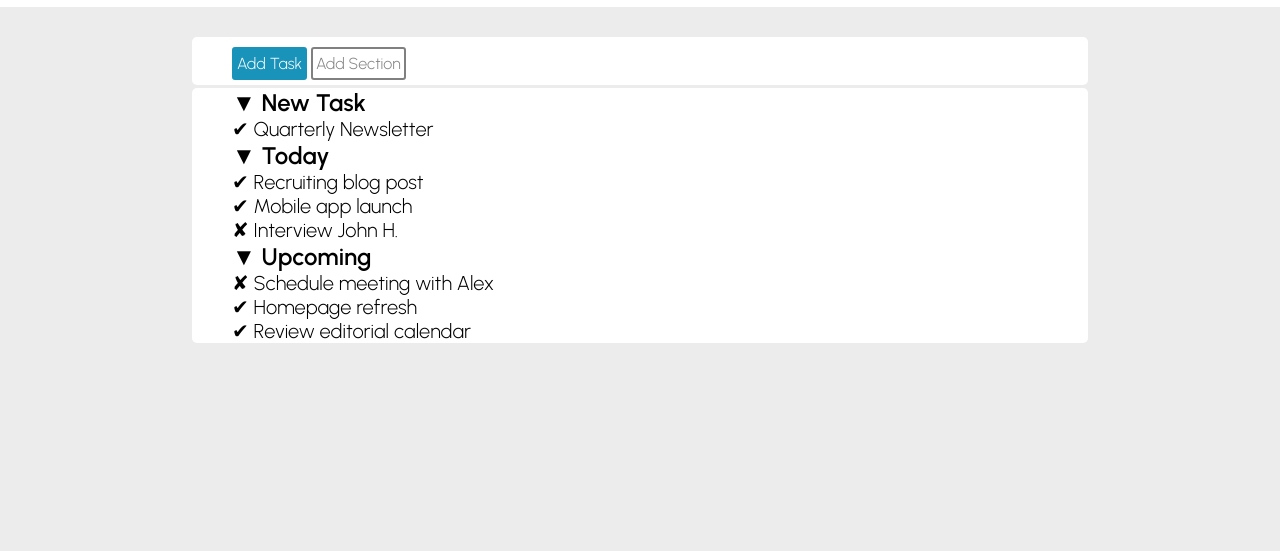
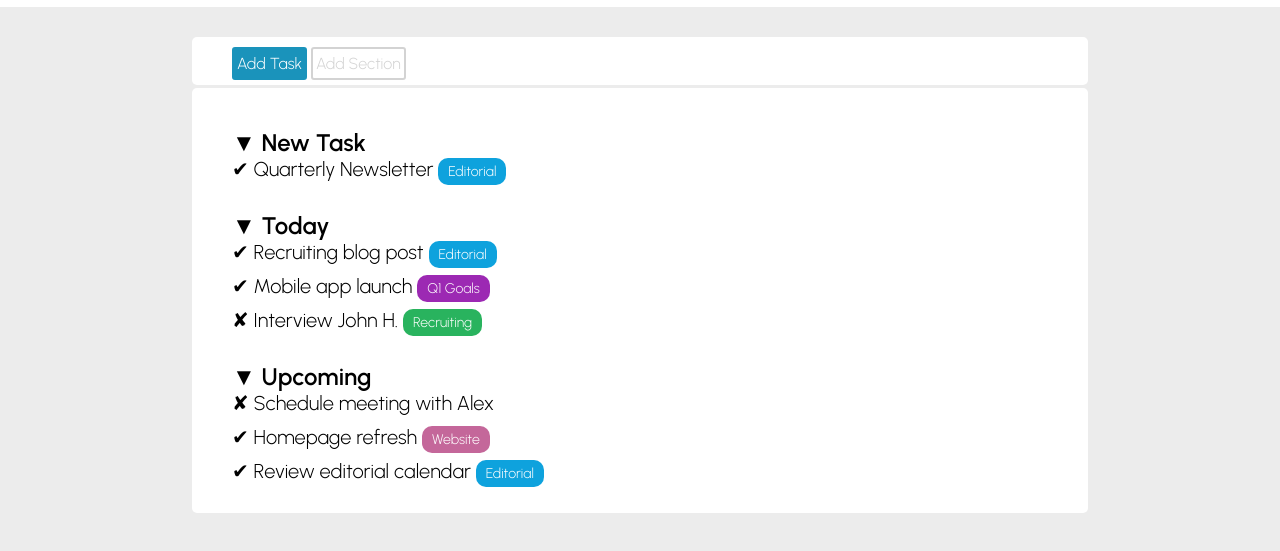
Before and after one commit to FrancescoSanti1/html-css-toboolist, a plain HTML site: page index.html in a window 1280 px wide. Shown: the part 63-614 px from the top of the page. Drawn offline with Linux system fonts and the light colour scheme.

Commit message:
versione finale commentata

```diff
--- a/css/style.css
+++ b/css/style.css
@@ -20,15 +20,13 @@ header {
 
 #logo {
     height: 50px;
-    line-height: 70px;
+    line-height: 50px;
     vertical-align: middle;
 }
 
 #titolo-pagina {
     font-size: 30px;
     font-weight: 600;
-    /* line-height: 50px;
-    vertical-align: middle; */
 }
 
 /* CSS relativo al contenitore e alle sue parti */
@@ -43,6 +41,8 @@ main, #sezione-pulsanti {
     border-radius: 5px;
     padding-left: 40px;
 }
+
+/* CSS relativo alla sezione dei due pulsanti */
 
 #sezione-pulsanti {
     padding-top: 10px;
@@ -63,20 +63,24 @@ main, #sezione-pulsanti {
 
 #pulsante-bianco {
     background-color: white;
-    color: grey;
-    border: solid 2px grey;
+    color: lightgrey;
+    border: solid 2px lightgrey;
 }
+
+/* CSS relativo al main che contiene tutte le task */
 
 main {
     margin-top: 3px;
+    padding-top: 40px;
 }
 
-.titolo-sezione {
-    font-weight: 600;
+.sezione-task {
+    padding-bottom: 20px;
 }
 
 .task {
     font-size: 20px;
+    margin-bottom: 10px;
 }
 
 .titolo-sezione::before {
@@ -90,3 +94,38 @@ main {
 .da-fare .task-descrizione::before {
     content: "\2718  ";
 }
+
+/* Questa parte assegna i bollini degli argomenti ai singoli task */
+
+.argomento {
+    font-size: 14px;
+    color: white;
+}
+
+.editorial::after {
+    content: "Editorial";
+    background-color: rgb(14, 162, 221);
+    border-radius: 10px;
+    padding: 5px 10px;
+}
+
+.goals::after {
+    content: "Q1 Goals";
+    background-color: rgb(156, 41, 179);
+    border-radius: 10px;
+    padding: 5px 10px;
+}
+
+.recruiting::after {
+    content: "Recruiting";
+    background-color: rgb(41, 179, 94);
+    border-radius: 10px;
+    padding: 5px 10px;
+}
+
+.website::after {
+    content: "Website";
+    background-color: rgb(196, 103, 154);
+    border-radius: 10px;
+    padding: 5px 10px;
+}
--- a/index.html
+++ b/index.html
@@ -7,20 +7,24 @@
     <link rel="stylesheet" href="css/style.css">
     <title>Toboolist</title>
 </head>
+
 <body>
     <header>
         <img id="logo" src="img/logo.png" alt="Logo Boolean">
         <span id="titolo-pagina">Toboolist</span>
     </header>
 
+    <!-- contenitore che contiene la sezione con i due pulsanti più il main che contiene tutte le task -->
     <div id="contenitore">
+
         <section id="sezione-pulsanti">
             <div class="pulsante" id="pulsante-blu">Add Task</div>
             <div class="pulsante" id="pulsante-bianco">Add Section</div>
         </section>
 
+        <!-- main con al suo interno tutte le task divise nelle singole sezioni -->
         <main>
-            <section class="sezione-compito">
+            <section class="sezione-task">
                 <h2 class="titolo-sezione">New Task</h2>
                 <div class="task fatto">
                     <span class="task-descrizione">Quarterly Newsletter</span>
@@ -28,7 +32,7 @@
                 </div>
             </section>
 
-            <section class="sezione-compito">
+            <section class="sezione-task">
                 <h2 class="titolo-sezione">Today</h2>
                 <div class="task fatto">
                     <span class="task-descrizione">Recruiting blog post</span>
@@ -36,23 +40,23 @@
                 </div>
                 <div class="task fatto">
                     <span class="task-descrizione">Mobile app launch</span>
-                    <span class="argomento editorial"></span>
+                    <span class="argomento goals"></span>
                 </div>
                 <div class="task da-fare">
                     <span class="task-descrizione">Interview John H.</span>
-                    <span class="argomento editorial"></span>
+                    <span class="argomento recruiting"></span>
                 </div>
             </section>
 
-            <section class="sezione-compito">
+            <section class="sezione-task">
                 <h2 class="titolo-sezione">Upcoming</h2>
                 <div class="task da-fare">
                     <span class="task-descrizione">Schedule meeting with Alex</span>
-                    <span class="argomento editorial"></span>
+                    <span class="argomento"></span>
                 </div>
                 <div class="task fatto">
                     <span class="task-descrizione">Homepage refresh</span>
-                    <span class="argomento editorial"></span>
+                    <span class="argomento website"></span>
                 </div>
                 <div class="task fatto">
                     <span class="task-descrizione">Review editorial calendar</span>
```
